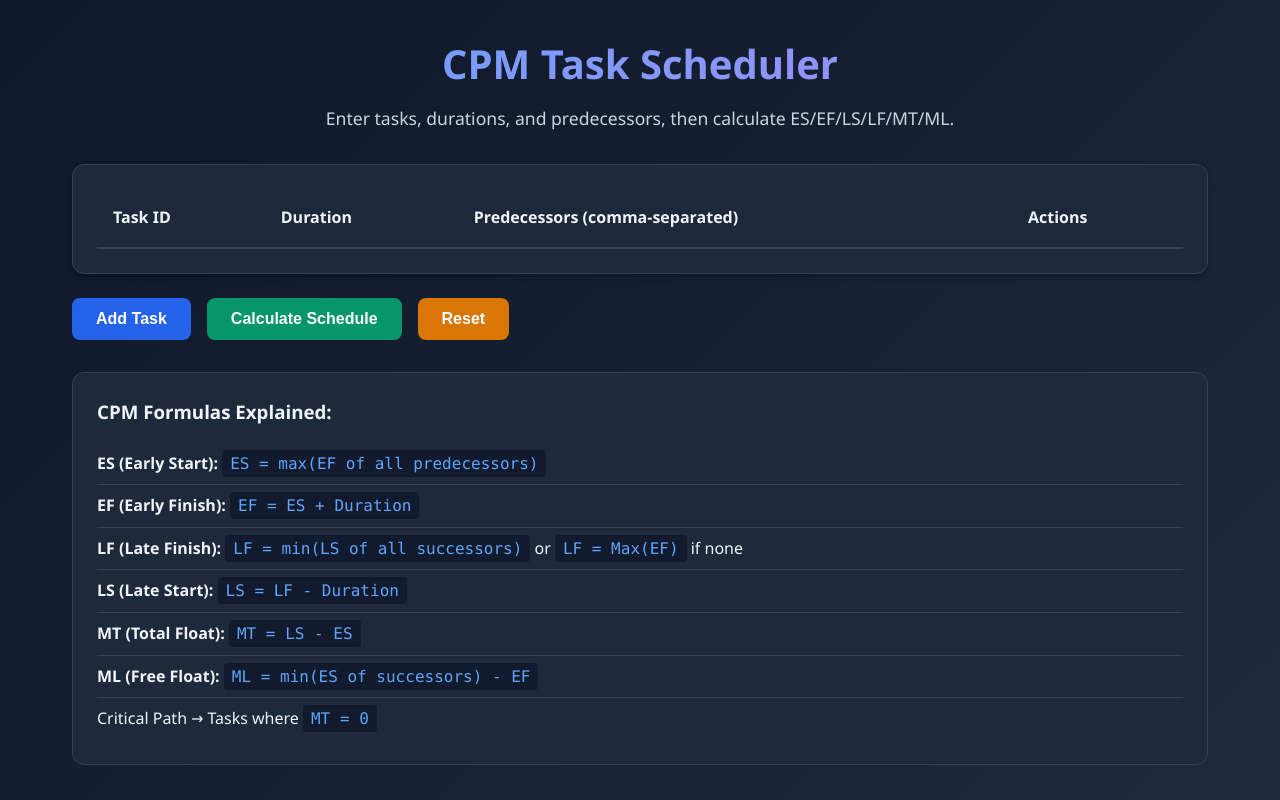
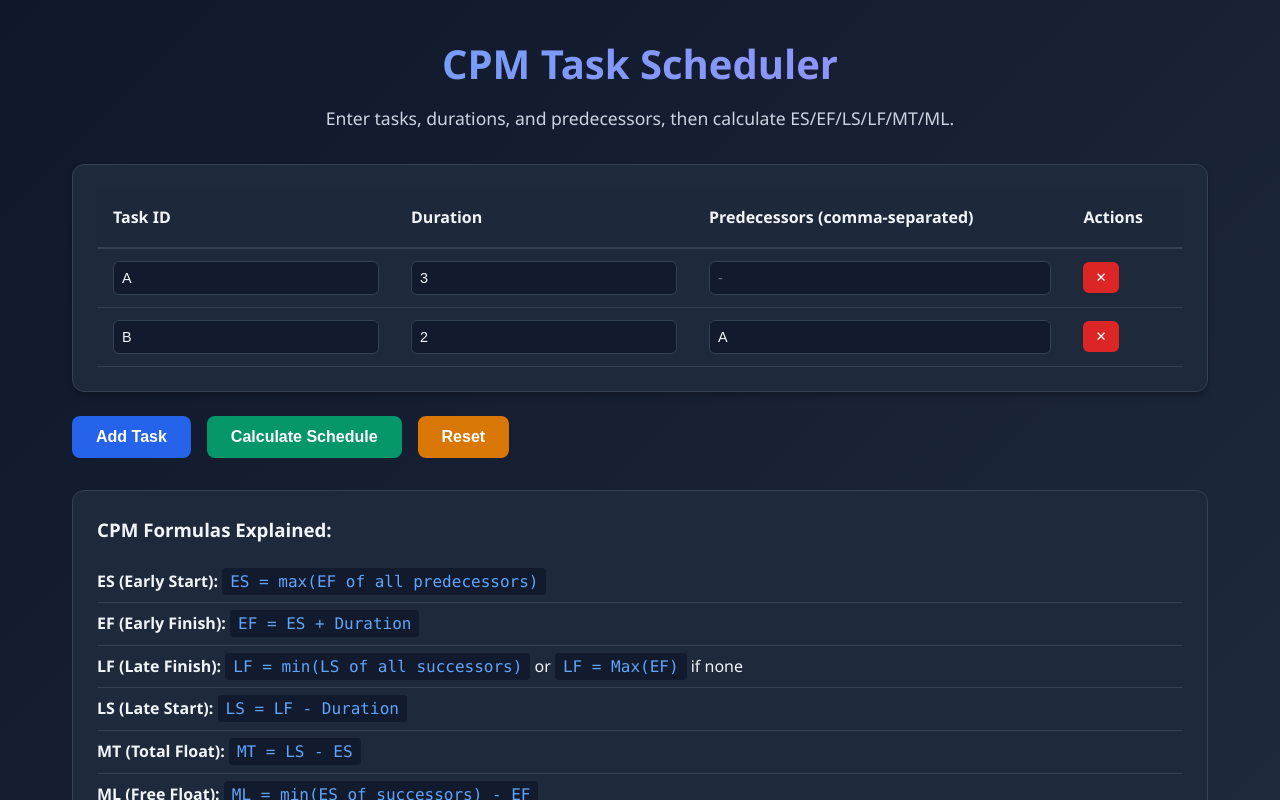
Before and after one commit to alammarimalak/criticalPathMethod, a React (Create React App) app: page / in a window 1280 px wide. Built offline with nearby package versions, Linux system fonts and the light colour scheme.

Commit message:
fixed predecessors

```diff
--- a/src/App.js
+++ b/src/App.js
@@ -10,8 +10,8 @@ import Footer from './Footer'
 import './App.css';
 
 const initialTasks = [
-  //  { id: "A", duration: 3, predecessors: [] },
-  //  { id: "B", duration: 2, predecessors: ["A"] },
+    { id: "A", duration: 3, predecessors: [] },
+    { id: "B", duration: 2, predecessors: ["A"] },
 ];
 
 function App() {
--- a/src/TaskTable.js
+++ b/src/TaskTable.js
@@ -1,4 +1,8 @@
+import React from 'react';
+
 const TaskTable = ({ tasks, onUpdateTask, onDeleteTask }) => {
+  const [predecessorInputs, setPredecessorInputs] = React.useState({});
+
   const handleDurationChange = (index, value) => {
     const duration = parseInt(value);
     if (duration > 0) {
@@ -10,6 +14,18 @@ const TaskTable = ({ tasks, onUpdateTask, onDeleteTask }) => {
 
   const handleIdChange = (index, value) => {
     onUpdateTask(index, 'id', value);
+  };
+
+  const handlePredecessorChange = (index, value) => {
+    setPredecessorInputs(prev => ({ ...prev, [index]: value }));
+    onUpdateTask(index, 'predecessors', value);
+  };
+
+  const getPredecessorValue = (index, task) => {
+    if (predecessorInputs.hasOwnProperty(index)) {
+      return predecessorInputs[index];
+    }
+    return task.predecessors.length > 0 ? task.predecessors.join(', ') : '';
   };
 
   const isDuplicateId = (taskIndex, taskId) => {
@@ -63,10 +79,11 @@ const TaskTable = ({ tasks, onUpdateTask, onDeleteTask }) => {
                 <td>
                   <input
                     type="text"
-                    value={task.predecessors.join(', ')}
-                    onChange={(e) => onUpdateTask(index, 'predecessors', e.target.value)}
+                    value={getPredecessorValue(index, task)}
+                    onChange={(e) => handlePredecessorChange(index, e.target.value)}
                     className="input-field"
-                    placeholder="A, B, C"
+                    placeholder={index === 0 ? "-" : "A, B, C"}
+                    disabled={index === 0}
                   />
                 </td>
                 <td>
```
